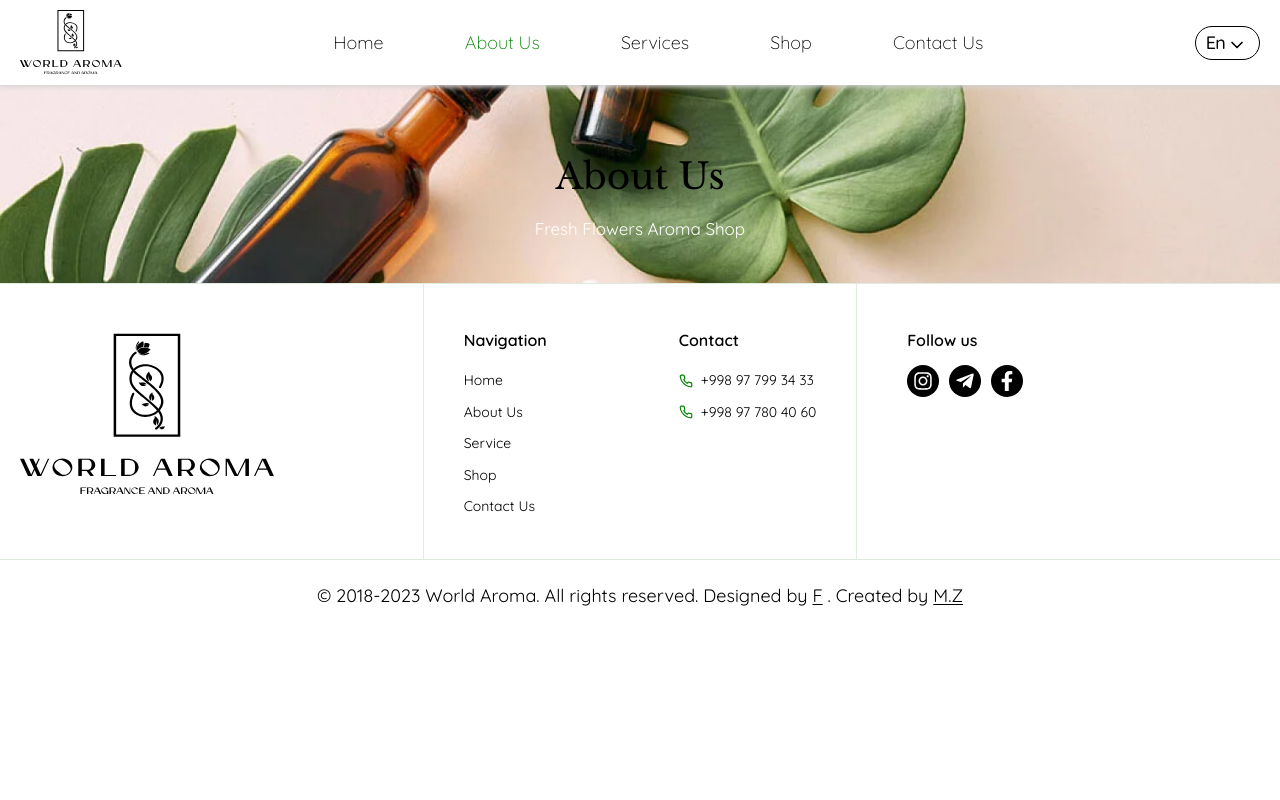
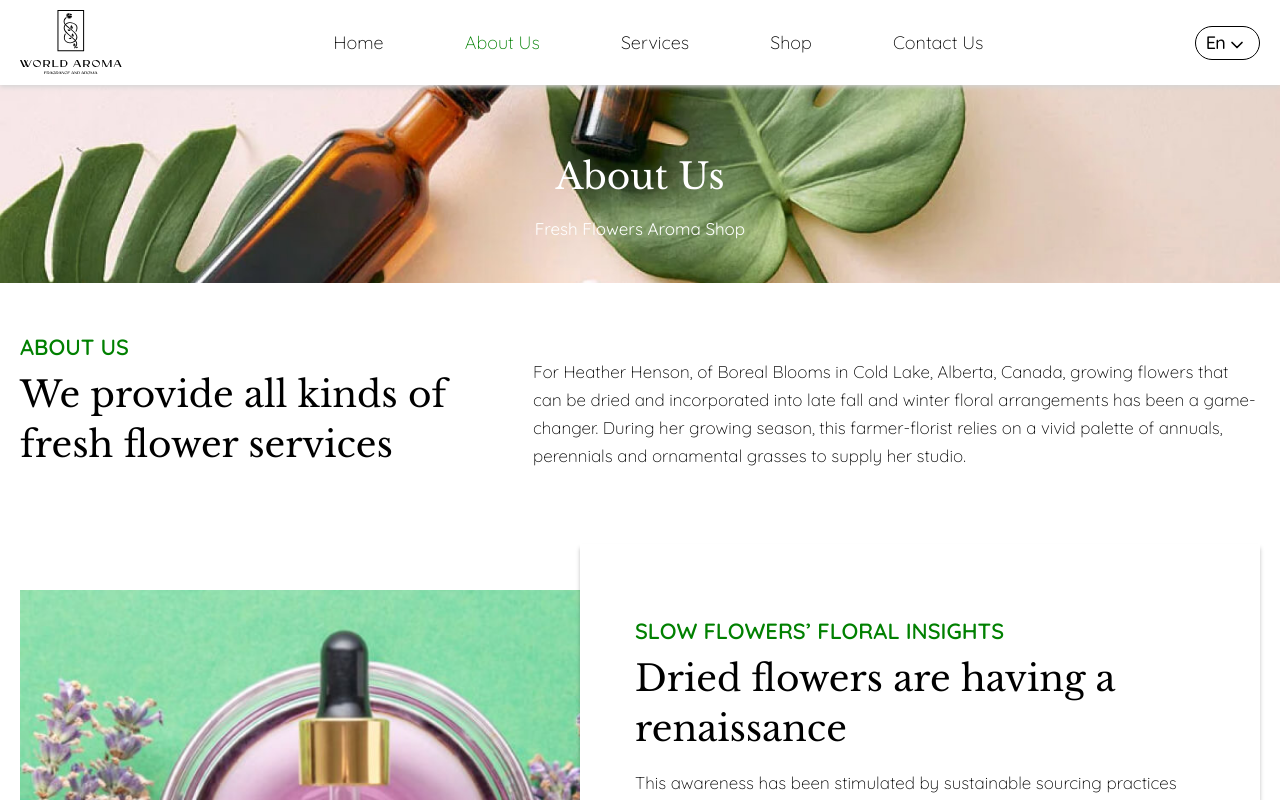
Before and after one commit to mzayniddin/world-aroma, a React (Vite) app: page /about in a window 1280 px wide. Shown: the top 800 px of the page. Built offline with nearby package versions, Linux system fonts and the light colour scheme.

Commit message:
added about-us to about page

```diff
--- a/src/components/intro/Intro.scss
+++ b/src/components/intro/Intro.scss
@@ -5,10 +5,11 @@
     background-repeat: no-repeat;
     background-size: cover;
     text-align: center;
+    margin-bottom: 50px;
 
     &-title {
         text-transform: capitalize;
-        color: var(--white-c);
+        color: var(--white-c) !important;
         margin-bottom: 13px;
     }
 
@@ -22,6 +23,8 @@
 @media screen and (max-width: 768px) {
     .intro {
         padding: 120px 0;
+        margin-bottom: 0;
+
         &-title {
             font-size: 30px;
             margin-bottom: 0;
--- a/src/pages/About.jsx
+++ b/src/pages/About.jsx
@@ -1,9 +1,12 @@
+// COMPONENTS
 import Intro from "../components/intro/Intro";
+import AboutUs from "../components/about-us/AboutUs";
 
 const About = () => {
     return (
         <main>
             <Intro title="about_us" />
+            <AboutUs />
         </main>
     );
 };
```
